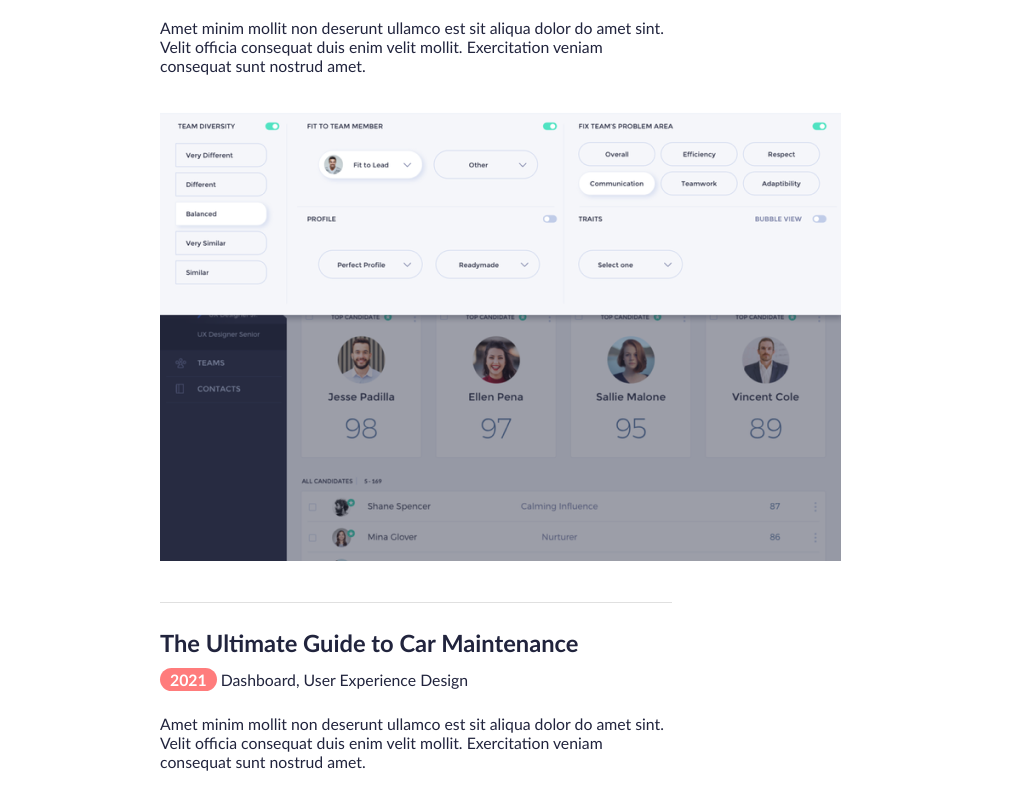
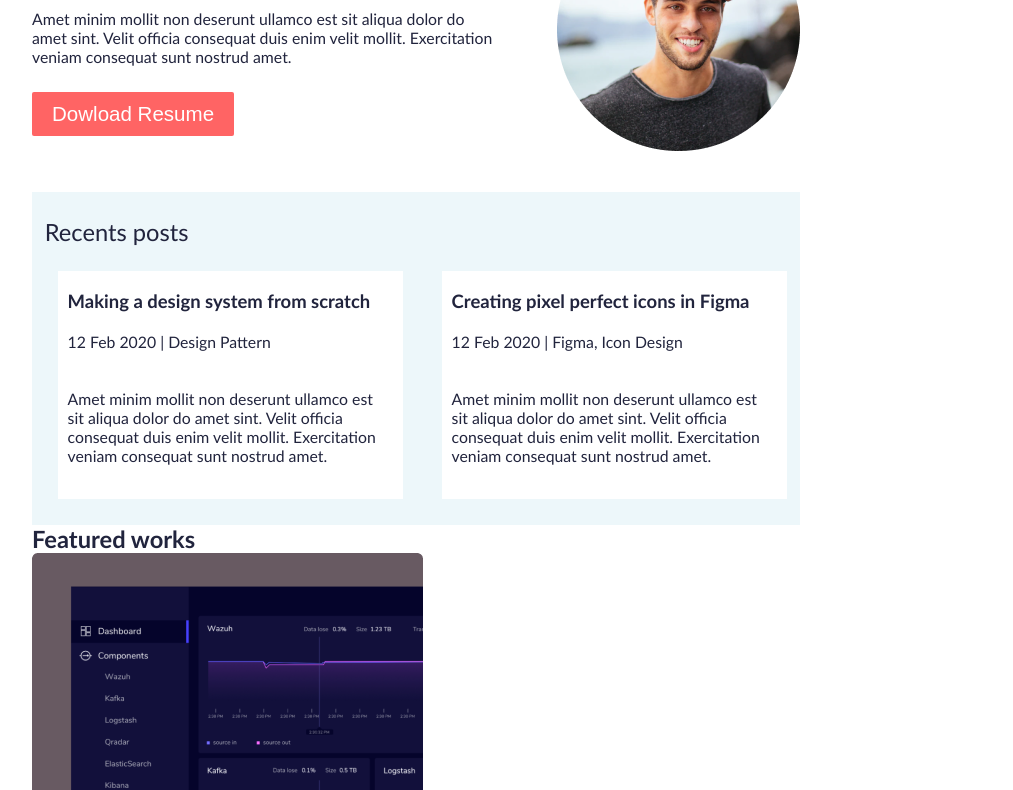
Before and after one commit to EMachado21/atv-portifolio, a plain HTML site: page index.html in a window 1280 px wide. Shown: the part 201-991 px from the top of the page, without its empty margins (224-1237 px from the left). Drawn offline with Linux system fonts and the light colour scheme.

Commit message:
Adição nova página

```diff
--- a/css/style.css
+++ b/css/style.css
@@ -20,7 +20,9 @@ html {
     font-family: 'Trebuchet MS', 'Lucida Sans Unicode', 'Lucida Grande', 'Lucida Sans', Arial, sans-serif;
     color: #21243D;
 }
-
+main {
+    margin: 0 20vw 0 20vw;
+}
 html body a {
     text-decoration: none; /*sem linha nos links*/
     color: #21243D; /*cor azul*/
@@ -49,12 +51,9 @@ header nav ul li.atual a {
 
 
 /*=========================
-    Formatação de conteúdo
+    Formatação works
 ==========================*/
 
-main.works {
-    margin: 0 30vw 0 30vw;
-}
 main.works h1 {
     font-weight: normal; /*negrito*/
 }
@@ -76,6 +75,51 @@ main.works section p span {
     font-weight: bold;
 }
 
+
+/*=========================
+    Formatação home page
+==========================*/
+
+section.banner {
+    display: flex;
+    margin: 6vw 0 3vw 0;
+}
+section.banner h1 {
+    font-size: 2rem;
+}
+section.banner p {
+    margin: 2vw 5vw 2vw 0 ;
+}
+section.banner button {
+    font-size: 1.3rem;
+    background-color: #FF6464;
+    color: #FFFFFF;
+    border-radius: 2px;
+    padding: 10px 20px 10px 20px;
+}
+section.rt-post {
+    background-color: #edf7fa;
+    padding: 2vw 1vw 2vw 1vw;
+}
+section.rt-post h2 {
+    font-weight: normal;
+    margin: 0 0 2vw 0;
+}
+section.rt-post ul {
+    display: flex;
+}
+section.rt-post ul li {
+    background-color: #FFFFFF;
+    padding: 1.5vw 10px 15px 10px;
+    margin: 0 3vw 0 1vw;
+}
+section.rt-post ul li:last-child {
+    margin: 0;
+}
+section.rt-post ul li p {
+    padding: 1.5vw 0 1.5vw 0;
+}
+
 /*=========================
     Formatação do rodapé
 ==========================*/
@@ -89,7 +133,7 @@ footer nav ul {
     justify-content: center;
 }
 footer nav ul li {
-    margin: 20px 40px 15px 0;
+    margin: 20px 20px 15px 20px;
     font-size: 2rem;
 }
 footer nav ul li a span {
--- a/index.html
+++ b/index.html
@@ -4,7 +4,7 @@
 <head>
     <meta charset="UTF-8">
     <meta name="viewport" content="width=device-width, initial-scale=1.0">
-    <title>Featured works</title>
+    <title>Home Page</title>
     <link rel="stylesheet" href="css/style.css" type="text/css">
     <script src="https://kit.fontawesome.com/5675921146.js" crossorigin="anonymous"></script>
 </head>
@@ -19,21 +19,44 @@
             </ul>
         </nav>
     </header>
-    <main class="works">
-        <h1>Featured works</h1>
-        <section>
-            <h2>Designing Dashboards with usability in mind</h2>
-            <p><span>2020</span> Dashboard, User Experience Design</p>
-            <p>Amet minim mollit non deserunt ullamco est sit aliqua dolor do amet sint. Velit officia consequat duis
-                enim velit mollit. Exercitation veniam consequat sunt nostrud amet.</p>
-            <p><img src="images/Rectangle4.png" alt="Designing Dashboards"></p>
+    <main>
+        <section class="banner">
+            <div>
+                <h1>Hi, I am John,<br>
+                    Creative Technologist</h1>
+                <p>Amet minim mollit non deserunt ullamco est sit aliqua dolor do amet sint. Velit officia consequat
+                    duis enim velit mollit. Exercitation veniam consequat sunt nostrud amet.</p>
+                <button>Dowload Resume</button>
+            </div>
+            <div>
+                <img src="images/Ellipse1.png" alt="Foto-John">
+            </div>
         </section>
-        <section>
-            <h2>The Ultimate Guide to Car Maintenance</h2>
-            <p><span>2021</span> Dashboard, User Experience Design</p>
-            <p>Amet minim mollit non deserunt ullamco est sit aliqua dolor do amet sint. Velit officia consequat duis
-                enim velit mollit. Exercitation veniam consequat sunt nostrud amet.</p>
-            <p><img src="images/Rectangle5.png" alt="Car Maintenance"></p>
+        <section class="rt-post">
+            <h2>Recents posts</h2>
+            <ul>
+                <li>
+                    <h3>Making a design system from scratch</h3>
+                    <p>12 Feb 2020 | Design Pattern</p>
+                    <p>Amet minim mollit non deserunt ullamco est sit aliqua dolor do amet sint. Velit officia consequat
+                        duis enim velit mollit. Exercitation veniam consequat sunt nostrud amet.</p>
+                </li>
+                <li>
+                    <h3>Creating pixel perfect icons in Figma</h3>
+                    <p>12 Feb 2020 | Figma, Icon Design</p>
+                    <p>Amet minim mollit non deserunt ullamco est sit aliqua dolor do amet sint. Velit officia consequat
+                        duis enim velit mollit. Exercitation veniam consequat sunt nostrud amet.</p>
+                </li>
+            </ul>
+        </section>
+        <section class="ft-works">
+            <h2>Featured works</h2>
+            <div>
+                <img src="images/Rectangle30.png" alt="Works1">
+                <h3>Designing Dashboards</h3>
+                <p>2020 Dashboard</p>
+                <p>Amet minim mollit non deserunt ullamco est sit aliqua dolor do amet sint. Velit officia consequat duis enim velit mollit. Exercitation veniam consequat sunt nostrud amet.</p>
+            </div>
         </section>
     </main>
     <footer>
```
Also changed, not shown: works.html (added, +52 -0 lines).
